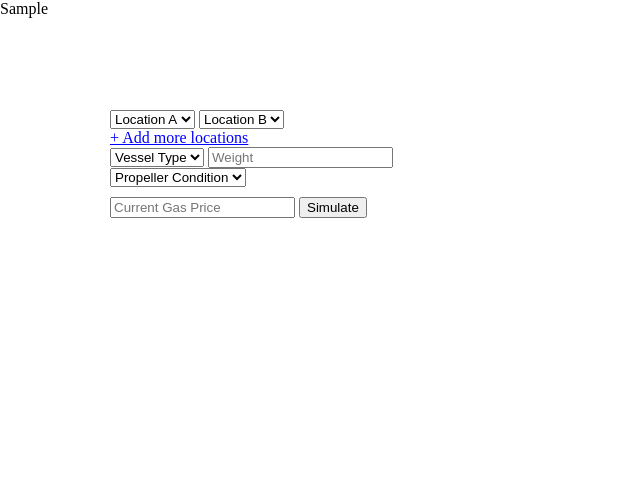
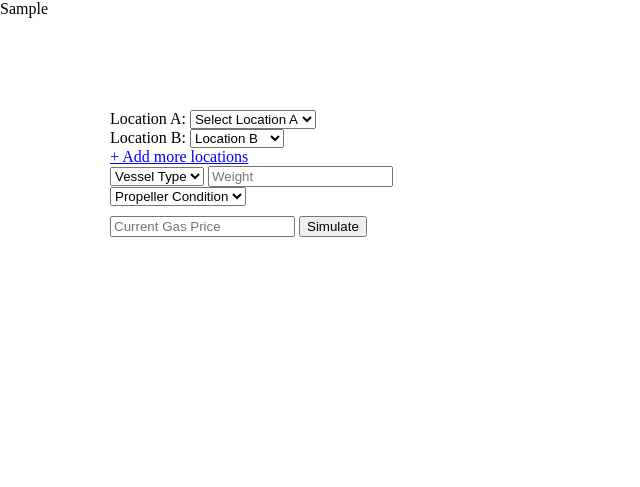
Before and after one commit to Brainmated/Route-Optimization-System-Shipping-, a Django app: template ISROS/routing/templates/debug.html in a window 1280 px wide. Shown: the top 487 px of the page, without its empty margins (0-640 px from the left). Run offline with Django 4.2, Linux system fonts and the light colour scheme; the template is opened without the code that fills it: most values are stand-ins (such as "Sample title", 1, 10 or a date in 2020).

Commit message:
changes to views.py, debug.html

```diff
--- a/ISROS/routing/templates/debug.html
+++ b/ISROS/routing/templates/debug.html
@@ -50,16 +50,24 @@
         {{ map_html|safe }}
         <div id="info-box">Information</div>
         {% if not hide_input_box %}
-        <div id="input-box">
+        <div id="input-box" style="display: flex; justify-content: start; gap: 20px;"">
             <form method="post" action="{% url 'simulate' %}">
                 {% csrf_token %}
+                <div style ="display: flex; flex-direction: column; margin-right: 20px;"></div>
+                <label for="locationA">Location A:</label>
                 <select name="locationA" id="locationA">
-                    <option value="">Location A</option>
-                    <!-- Add options here -->
+                    <option value="">Select Location A</option>
+                    {% for port in ports %}
+                        <option value="{{port.name}}">{{port.name}}</option>
+                    {% endfor %}
                 </select>
+                <div style ="display: flex; flex-direction: column; margin-right: 20px;"></div>
+                <label for="locationB">Location B:</label>
                 <select name="locationB" id="locationB">
                     <option value="">Location B</option>
-                    <!-- Add options here -->
+                    {% for port in ports %}
+                        <option value="{{port.name}}">{{port.name}}</option>
+                    {% endfor %}
                 </select>
                 <!-- Note: You would need to implement addLocation in Django views if it's supposed to change the form -->
                 <div class="add-location">+ Add more locations</div>
--- a/ISROS/routing/views.py
+++ b/ISROS/routing/views.py
@@ -6,6 +6,7 @@ from django.contrib import messages
 from django.urls import reverse
 from .forms import SignUpForm
 from .pathing import Pathing, GridMap, Map_Marking
+from .ports import parse_ports
 from django.contrib.auth.views import LoginView, LogoutView
 from .utils import get_ports_from_csv
 import folium
@@ -67,7 +68,7 @@ def debug_view(request):
     script_dir = os.path.dirname(os.path.abspath(__file__))
     csv_filepath = os.path.join(script_dir, "data", "ports.csv")
 
-    ports = get_ports_from_csv(csv_filepath)
+    ports = parse_ports()
     land_shp = os.path.join(script_dir, "data", "ne_10m_land.shp")
     coastline_shp = os.path.join(script_dir, "data", "ne_10m_coastline.shp")
 
@@ -145,6 +146,7 @@ def debug_view(request):
     context = {
         'map_html': map_html,
         'hide_input_box': hide_input_box,
+        'ports': ports,
     }
 
     return render(request, 'debug.html', context)
```
Also changed, not shown: ISROS/db.sqlite3.
